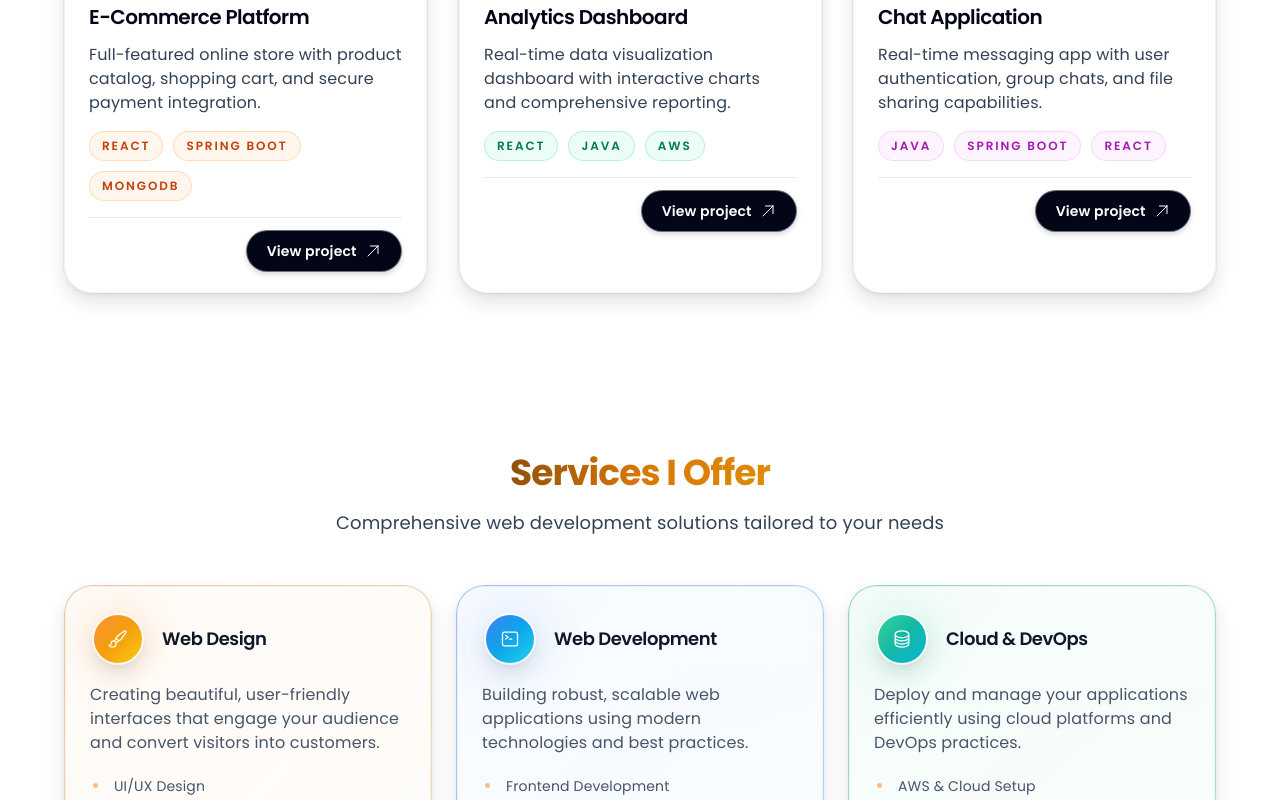
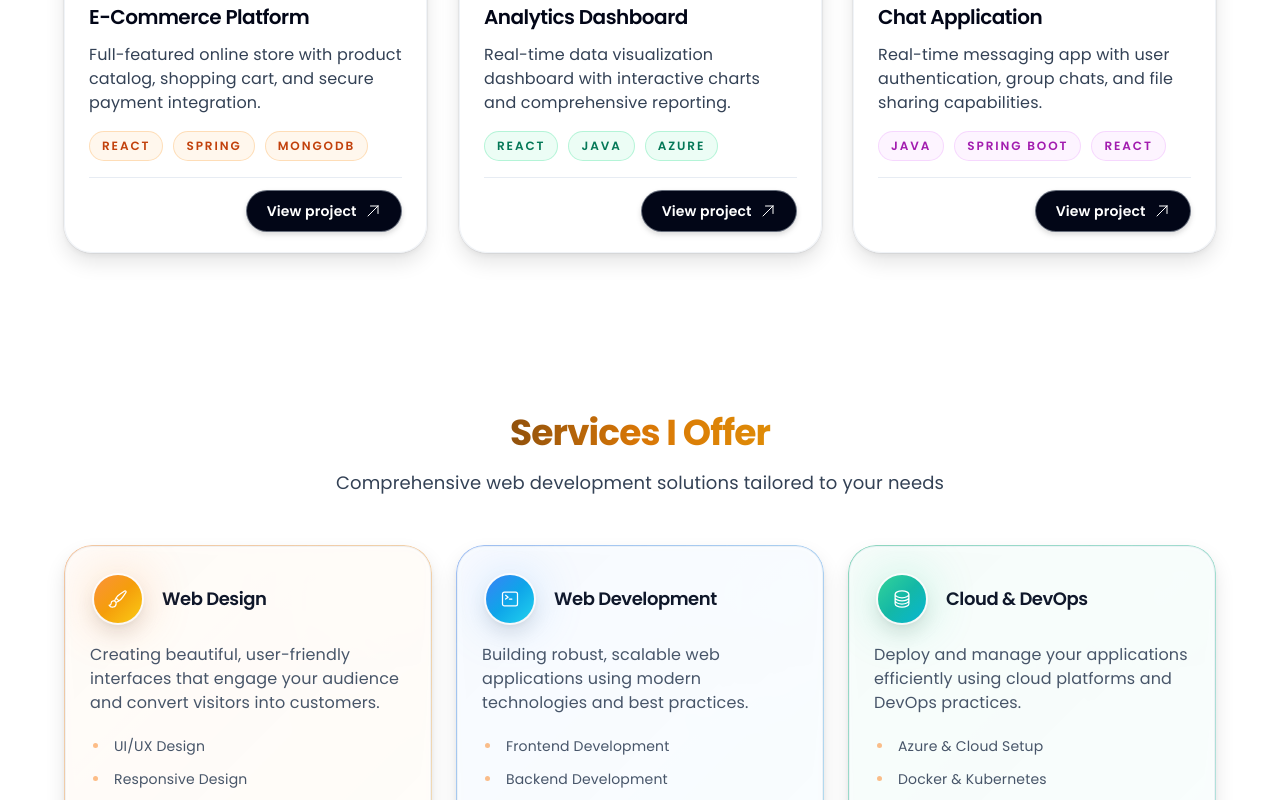
Before and after one commit to anreddy7816/my-portfolio, a React (Vite) app: page / in a window 1280 px wide. Shown: the part 1720-2520 px from the top of the page. Built offline with nearby package versions, Linux system fonts and the light colour scheme.

Commit message:
Cloud update.

```diff
--- a/src/data/sections/contact.js
+++ b/src/data/sections/contact.js
@@ -17,7 +17,8 @@ export const contactSectionContent = {
   methods: [
     {
       title: "Email",
-      description: "Send us an email and we'll respond as soon as possible.",
+      description:
+        "Reach out to us via email, and we will respond as soon as possible.",
       value: "anreddy7816@gmail.com",
       href: "mailto:anreddy7816@gmail.com",
       icon: "email",
--- a/src/data/sections/portfolio.js
+++ b/src/data/sections/portfolio.js
@@ -13,7 +13,7 @@ export const portfolioProjects = [
     title: "E-Commerce Platform",
     description:
       "Full-featured online store with product catalog, shopping cart, and secure payment integration.",
-    tags: ["React", "Spring Boot", "MongoDB"],
+    tags: ["React", "Spring", "MongoDB"],
     tone: "orange",
     modal: {
       overview:
@@ -46,7 +46,7 @@ export const portfolioProjects = [
     title: "Analytics Dashboard",
     description:
       "Real-time data visualization dashboard with interactive charts and comprehensive reporting.",
-    tags: ["React", "Java", "AWS"],
+    tags: ["React", "Java", "Azure"],
     tone: "green",
     modal: {
       overview:
@@ -57,13 +57,13 @@ export const portfolioProjects = [
         "Customizable widget-based layout",
         "CSV & PDF report export",
         "Role-based access control",
-        "Deployed on AWS with CI/CD pipeline",
+        "Deployed on Azure with CI/CD pipeline",
       ],
       techStack: [
         { name: "React", role: "Frontend UI" },
         { name: "Java", role: "Data Visualizations" },
         { name: "WebSockets", role: "Live Data Feed" },
-        { name: "AWS Lambda", role: "Serverless Backend" },
+        { name: "Azure Functions", role: "Serverless Backend" },
         { name: "S3 + CloudFront", role: "Hosting & CDN" },
         { name: "PostgreSQL (RDS)", role: "Data Storage" },
       ],
--- a/src/data/sections/services.js
+++ b/src/data/sections/services.js
@@ -29,7 +29,7 @@ export const services = [
     tone: "green",
     title: "Cloud & DevOps",
     desc: "Deploy and manage your applications efficiently using cloud platforms and DevOps practices.",
-    features: ["AWS & Cloud Setup", "Docker & Kubernetes", "CI/CD Pipelines"],
+    features: ["Azure & Cloud Setup", "Docker & Kubernetes", "CI/CD Pipelines"],
   },
   {
     icon: ServiceIcons.security,
```
